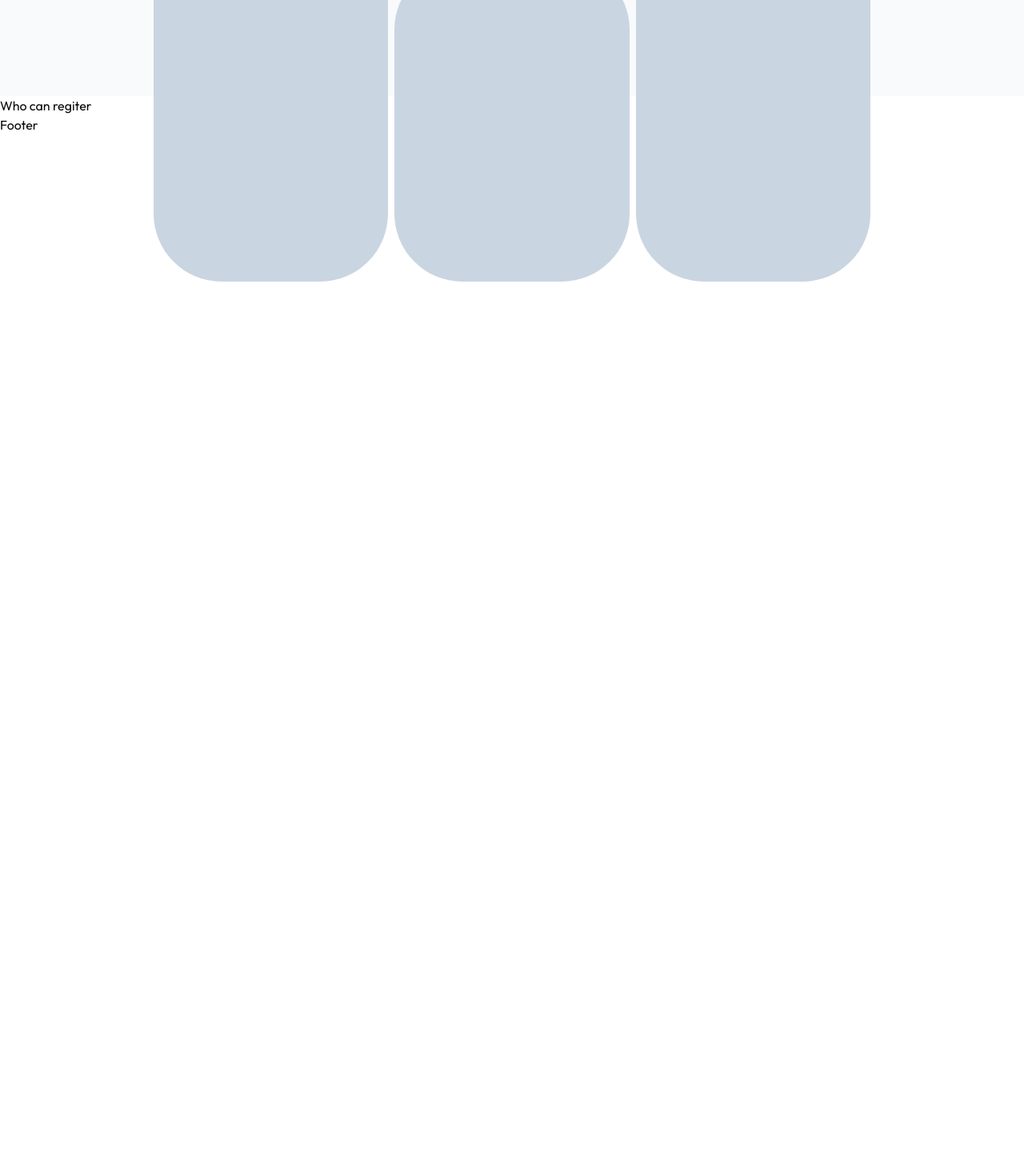
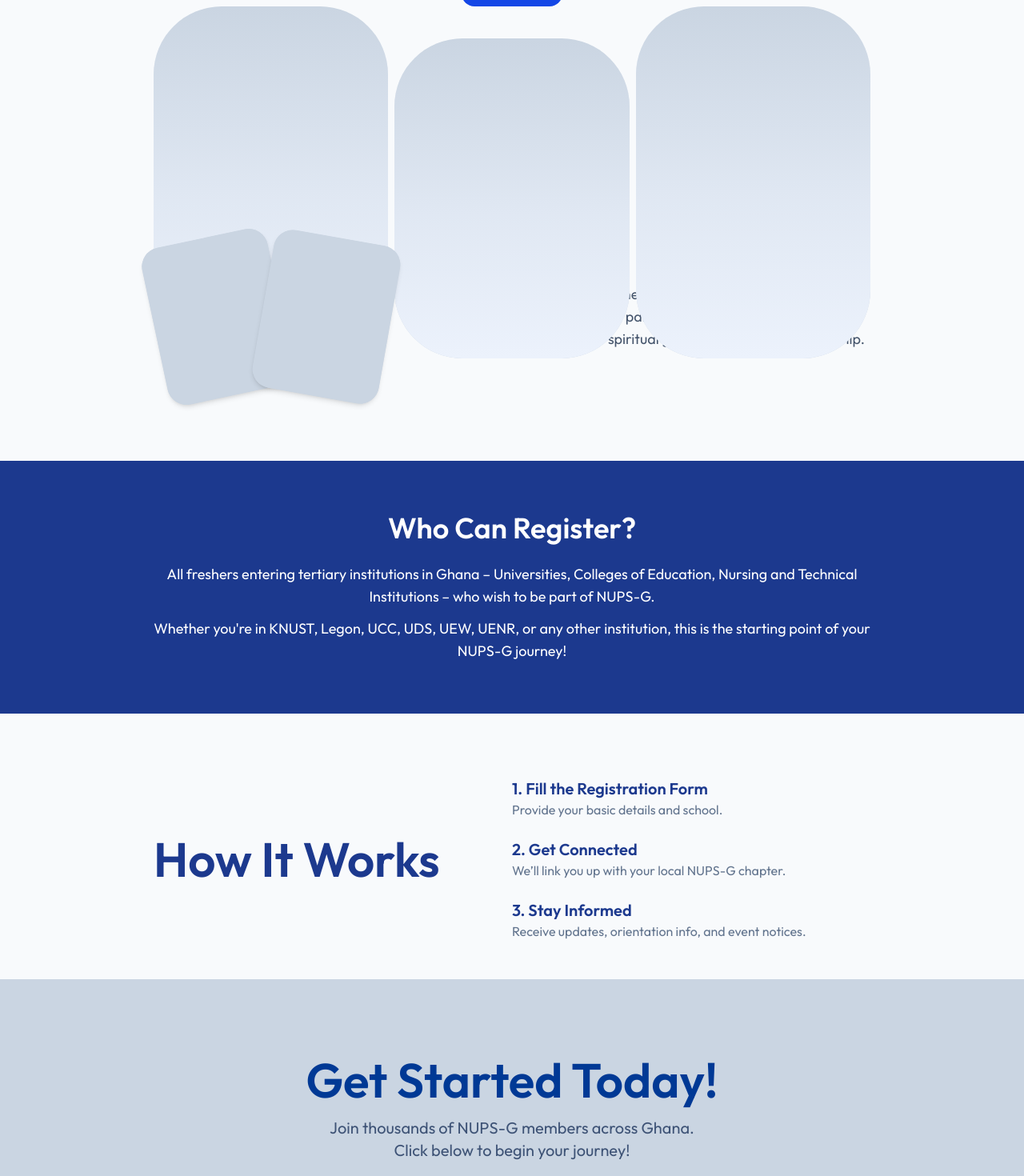
Before and after one commit to Asante-Presbytery-Nupsg/asante_nupsg_frontend, a React (Vite) app: page / in a window 1280 px wide. Shown: the part 720-2190 px from the top of the page at 80% size. Before the commit the page ends 1080 px from the top, so only its background shows below. Built offline with nearby package versions, Linux system fonts and the light colour scheme.

Commit message:
working on homepage layout

```diff
--- a/src/index.css
+++ b/src/index.css
@@ -125,6 +125,17 @@
   }
 }
 
+@layer utilities {
+  .image-gradient {
+    background: linear-gradient(
+      to bottom,
+      rgba(255, 255, 255, 0) 0%,
+      rgba(236, 242, 252, 0.65) 55%,
+      rgba(236, 242, 252, 1) 100%
+    );
+  }
+}
+
 @theme{
   --font-body: "Outfit", sans-serif;
 }
--- a/src/pages/Home/Home.tsx
+++ b/src/pages/Home/Home.tsx
@@ -1,12 +1,19 @@
 import Footer from "../components/Footer"
+import Navbar from "../components/Navbar"
+import GetStarted from "./components/GetStarted"
 import HeroSection from "./components/HeroSection"
-import WhoCanRegisterSection from "./components/WhoCanRegisterSection"
+import HowItWorksSection from "./components/HowItWorks"
+import RegisterInfoSection from "./components/RegisterInfoSection"
+
 
 const Home = () => {
   return (
     <div className="font-body">
+      <Navbar/>
           <HeroSection />
-      <WhoCanRegisterSection />
+      <RegisterInfoSection />
+      <HowItWorksSection />
+      <GetStarted/>
       <Footer/>
     </div>
   )
--- /dev/null
+++ b/src/pages/Home/components/GetStarted.tsx
@@ -0,0 +1,33 @@
+const GetStarted= () => {
+  return (
+    <>
+      <div className="bg-slate-300 w-full h-[65vh]">
+        {/* inner container */}
+        <div className="w-[70%] mx-auto flex items-center justify-center pt-24">
+          {/* wrapper */}
+          <div className="flex items-center justify-center flex-col">
+            {/* text */}
+            <div className="">
+              {/* header */}
+              <div className="text-center ">
+                <p className="font-semibold text-6xl text-[#003995]">
+                  Get Started Today!
+                </p>
+              </div>
+              <div className="text-center pt-4 text-xl text-[#3E5376]">
+                <p>Join thousands of NUPS-G members across Ghana.</p>
+                <p>Click below to begin your journey!</p>
+              </div>
+            </div>
+            {/* button */}
+            <div className="pt-8">
+              <button className="bg-[#C71B00] py-4 px-8 text-white rounded-xl">Register Now</button>
+            </div>
+          </div>
+        </div>
+      </div>
+    </>
+  );
+};
+
+export default GetStarted;
--- a/src/pages/Home/components/HeroSection.tsx
+++ b/src/pages/Home/components/HeroSection.tsx
@@ -39,11 +39,17 @@
             {/* images */}
             <div className="w-full flex justify-between items-end gap-2 ">
               {/* image-1 */}
-              <div className="w-[33%] h-[55vh] rounded-[85px] bg-slate-300"></div>
+              <div className="w-[33%] h-[55vh] rounded-[85px] bg-slate-300  relative  overflow-hidden">
+                <div className="absolute inset-0 image-gradient"></div>
+              </div>
               {/* image-2 */}
-              <div className="w-[33%] h-[50vh] rounded-[85px] bg-slate-300"></div>
+              <div className="w-[33%] h-[50vh] rounded-[85px] bg-slate-300  relative  overflow-hidden">
+                <div className="absolute inset-0 image-gradient"></div>
+              </div>
               {/* image-3 */}
-              <div className="w-[33%] h-[55vh] rounded-[85px] bg-slate-300"></div>
+              <div className="w-[33%] h-[55vh] rounded-[85px] bg-slate-300  relative  overflow-hidden">
+                <div className="absolute inset-0 image-gradient"></div>
+              </div>
             </div>
           </div>
         </div>
--- /dev/null
+++ b/src/pages/Home/components/HowItWorks.tsx
@@ -0,0 +1,53 @@
+const HowItWorksSection = () => {
+  return (
+    <>
+      {/* outer container */}
+      <div className="w-full bg-slate-50 pb-12 flex items-center">
+        {/* inner container */}
+        <div className="w-[70%] mx-auto h-full flex items-center">
+          {/* left side text */}
+          <div className="w-[50%]">
+            <h2 className="text-6xl text-blue-900 font-semibold">
+              How It Works
+            </h2>
+          </div>
+
+          {/* right side steps */}
+          <div className="w-[50%] flex flex-col gap-6">
+            {/* step 1 */}
+            <div>
+              <p className="text-xl font-semibold text-blue-900">
+                1. Fill the Registration Form
+              </p>
+              <p className="text-slate-500">
+                Provide your basic details and school.
+              </p>
+            </div>
+
+            {/* step 2 */}
+            <div>
+              <p className="text-xl font-semibold text-blue-900">
+                2. Get Connected
+              </p>
+              <p className="text-slate-500">
+                We’ll link you up with your local NUPS-G chapter.
+              </p>
+            </div>
+
+            {/* step 3 */}
+            <div>
+              <p className="text-xl font-semibold text-blue-900">
+                3. Stay Informed
+              </p>
+              <p className="text-slate-500">
+                Receive updates, orientation info, and event notices.
+              </p>
+            </div>
+          </div>
+        </div>
+      </div>
+    </>
+  );
+};
+
+export default HowItWorksSection;
--- /dev/null
+++ b/src/pages/Home/components/RegisterInfoSection.tsx
@@ -0,0 +1,72 @@
+const RegisterInfoSection = () => {
+  return (
+    <>
+      {/* outer container */}
+      <div className="w-full bg-slate-50 py-20">
+        {/* inner container */}
+        <div className="w-[70%] mx-auto flex items-center justify-between gap-10">
+         {/* images container */}
+      <div className="flex items-center justify-start gap-4 relative">
+
+        {/* left image */}
+        <div className="
+          w-[160px] h-[200px]
+          bg-slate-300 rounded-3xl
+          rotate-[-12deg]
+          overflow-hidden
+          shadow-md
+        ">
+          {/* placeholder div */}
+          <div className="w-full h-full bg-slate-300"></div>
+        </div>
+
+        {/* right image */}
+        <div className="
+          w-[160px] h-[200px]
+          bg-slate-300 rounded-3xl
+          rotate-[10deg]
+          -ml-10
+          overflow-hidden
+          shadow-md
+        ">
+          {/* placeholder div */}
+          <div className="w-full h-full bg-slate-300"></div>
+        </div>
+
+      </div>
+
+
+          {/* text content */}
+          <div className="w-[60%]">
+            <p className="text-slate-600 text-lg leading-7">
+              This platform has been designed to help you connect with the union
+              on your campus and become part of a growing family of believers
+              who are passionate about spiritual growth, service, and
+              leadership.
+            </p>
+          </div>
+        </div>
+
+        {/* Who Can Register Section */}
+        <div className="w-full bg-blue-900 text-white mt-20 py-16">
+          <div className="w-[70%] mx-auto text-center">
+            <p className="text-4xl font-semibold pb-6">Who Can Register?</p>
+
+            <p className="text-lg leading-7">
+              All freshers entering tertiary institutions in Ghana –
+              Universities, Colleges of Education, Nursing and Technical
+              Institutions – who wish to be part of NUPS-G.
+            </p>
+
+            <p className="text-lg leading-7 pt-3">
+              Whether you're in KNUST, Legon, UCC, UDS, UEW, UENR, or any other
+              institution, this is the starting point of your NUPS-G journey!
+            </p>
+          </div>
+        </div>
+      </div>
+    </>
+  );
+};
+
+export default RegisterInfoSection;
--- a/src/pages/Home/components/WhoCanRegisterSection.tsx
+++ /dev/null
@@ -1,10 +0,0 @@
-
-const WhoCanRegisterSection = () => {
-  return (
-    <div>
-      Who can regiter
-    </div>
-  )
-}
-
-export default WhoCanRegisterSection
--- a/src/pages/components/Navbar.tsx
+++ b/src/pages/components/Navbar.tsx
@@ -1,11 +1,29 @@
-
-
 const Navbar = () => {
   return (
-    <div>
-      nav
-    </div>
-  )
-}
+    <>
+      {/* outer container */}
+      <div className="w-full bg-slate-50 h-[12vh] flex items-center">
+        {/* inner container */}
+        <div className="w-[70%] mx-auto flex justify-between items-center">
+          {/* logo (placeholder gray box) */}
+          <div className="w-14 h-14 bg-slate-300 rounded-md"></div>
 
-export default Navbar
+          {/* buttons */}
+          <div className="flex items-center gap-4">
+            {/* About Us button */}
+            <button className="px-6 py-2 border border-blue-900 text-blue-900 rounded-xl">
+              About Us
+            </button>
+
+            {/* Our Socials button (filled) */}
+            <button className="px-6 py-2 bg-blue-900 text-white rounded-xl">
+              Our socials
+            </button>
+          </div>
+        </div>
+      </div>
+    </>
+  );
+};
+
+export default Navbar;
```
